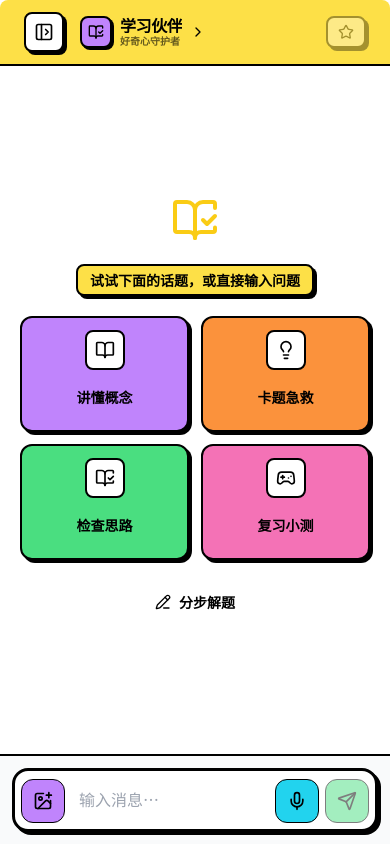
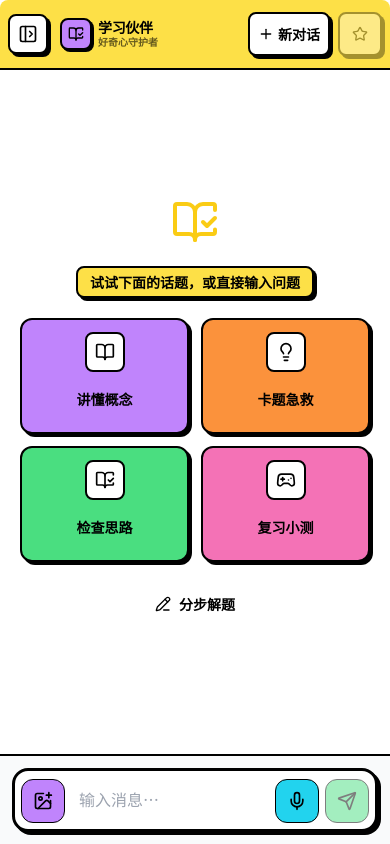
Before and after one commit to phoenixlwpapix/chat-o-matic, a Next.js app: page / in a window 390 px wide. Built offline with nearby package versions, Linux system fonts and the light colour scheme.

Commit message:
Add new chat shortcut for phones and tablets

```diff
--- a/app/page.tsx
+++ b/app/page.tsx
@@ -592,7 +592,9 @@ export default function Home() {
     if (list) list.scrollTo({ top: list.scrollHeight, behavior: "smooth" });
   }, []);
 
-  const resetConversation = () => {
+  const handleNewConversation = () => {
+    if (isLoading) return;
+
     // Save current non-empty conversation before resetting
     if (messages.length > 0) {
       history.saveSession(
@@ -608,6 +610,14 @@ export default function Home() {
     setMessages([]);
     setInputValue("");
     setPendingImages([]);
+    setApiError(null);
+    setActiveRequestSearchMode(null);
+    recognitionRef.current?.abort();
+    recognitionRef.current = null;
+    setIsListening(false);
+    preVoiceTextRef.current = "";
+    setSidebarOpen(false);
+    setSettingsOpen(false);
   };
 
   const handleDeleteSession = (id: string) => {
@@ -771,7 +781,9 @@ export default function Home() {
 
           {/* 新对话按钮 */}
           <Button
-            onClick={() => { resetConversation(); setSidebarOpen(false); setSettingsOpen(false); }}
+            type="button"
+            onClick={handleNewConversation}
+            disabled={isLoading}
             className="w-full justify-start gap-2 transition-all active:translate-x-0.5 active:translate-y-0.5"
             style={{
               backgroundColor: "var(--header-bg)",
@@ -872,17 +884,16 @@ export default function Home() {
           className="chat-shell flex h-full min-w-0 flex-1 flex-col rounded-none border-0 md:rounded-lg md:border-4"
           style={{ boxShadow: "var(--chat-shell-shadow)", "--chat-font": CHAT_FONTS[chatFont].family, "--chat-font-size": `${chatFontSize}px` } as CSSProperties}
         >
-          {/* 精简 Header：汉堡菜单 + 当前人设标签 */}
           <CardHeader
-            className="border-b-2 rounded-t-lg py-3 md:py-4"
+            className="rounded-t-lg border-b-2 px-2 py-3 sm:px-6 md:py-4"
             style={{
               borderColor: "var(--border-color)",
               background: "var(--header-bg)",
               color: "var(--header-text)",
             }}
           >
-            <div className="flex items-center justify-between gap-3">
-              <div className="flex min-w-0 items-center gap-3">
+            <div className="flex items-center gap-2 sm:gap-3">
+              <div className="flex min-w-0 flex-1 items-center gap-2 sm:gap-3">
                 {/* 平板和手机使用抽屉；桌面可收起固定侧边栏。 */}
                 <Button
                   ref={drawerTriggerRef}
@@ -910,7 +921,7 @@ export default function Home() {
                   aria-label={`切换人设，当前：${currentPersona.name}`}
                   aria-haspopup="dialog"
                   aria-expanded={personaSwitcherOpen}
-                  className="group flex min-w-0 items-center gap-2 rounded-lg p-1 text-left transition-transform hover:-translate-y-0.5 focus-visible:outline-2 focus-visible:outline-offset-2 disabled:cursor-not-allowed disabled:opacity-50"
+                  className="group flex min-w-0 items-center gap-1.5 rounded-lg p-1 text-left transition-transform hover:-translate-y-0.5 focus-visible:outline-2 focus-visible:outline-offset-2 disabled:cursor-not-allowed disabled:opacity-50 sm:gap-2"
                 >
                   <span
                     className="shrink-0 rounded-lg border-2 p-1.5"
@@ -924,7 +935,7 @@ export default function Home() {
                   </span>
                   <span className="min-w-0">
                     <span
-                      className="block truncate text-base font-black leading-none tracking-tight md:text-lg"
+                      className="block truncate text-sm font-black leading-none tracking-tight sm:text-base md:text-lg"
                       style={{ color: "var(--header-text)" }}
                     >
                       {currentPersona.name}
@@ -933,16 +944,30 @@ export default function Home() {
                       {currentPersona.subtitle}
                     </span>
                   </span>
-                  <ChevronRight aria-hidden="true" className="h-4 w-4 shrink-0 transition-transform group-hover:translate-x-0.5" />
+                  <ChevronRight aria-hidden="true" className="hidden h-4 w-4 shrink-0 transition-transform group-hover:translate-x-0.5 sm:block" />
                 </button>
               </div>
+              <Button
+                type="button"
+                onClick={handleNewConversation}
+                disabled={isLoading}
+                className="h-auto min-h-11 shrink-0 gap-1 px-2 xl:hidden xl:any-pointer-coarse:inline-flex"
+                style={{
+                  backgroundColor: "var(--btn-new-bg)",
+                  color: "var(--btn-new-text)",
+                  boxShadow: "3px 3px 0px 0px rgba(var(--shadow-color), 1)",
+                }}
+              >
+                <Plus aria-hidden="true" className="size-4 shrink-0" />
+                新对话
+              </Button>
               <button
                 type="button"
                 onClick={() => {
                   if (currentSession) history.toggleFavorite(currentSession.id);
                 }}
                 disabled={favoriteButtonDisabled}
-                className="inline-flex shrink-0 items-center gap-1.5 rounded-lg border-2 px-2.5 py-1.5 text-xs font-black transition-all hover:-translate-y-0.5 active:translate-x-0.5 active:translate-y-0.5 disabled:cursor-not-allowed disabled:opacity-35"
+                className="inline-flex min-h-11 min-w-11 shrink-0 items-center justify-center gap-1.5 rounded-lg border-2 px-2.5 py-1.5 text-xs font-black transition-all hover:-translate-y-0.5 focus-visible:outline-2 focus-visible:outline-offset-2 active:translate-x-0.5 active:translate-y-0.5 disabled:cursor-not-allowed disabled:opacity-35 xl:min-h-0 xl:min-w-0 xl:any-pointer-coarse:min-h-11 xl:any-pointer-coarse:min-w-11"
                 style={{
                   backgroundColor: currentSession?.isFavorite
                     ? "var(--qp-2)"
@@ -965,10 +990,11 @@ export default function Home() {
                 }
               >
                 <Star
+                  aria-hidden="true"
                   className="h-4 w-4"
                   fill={currentSession?.isFavorite ? "currentColor" : "none"}
                 />
-                <span className="hidden sm:inline">
+                <span className="hidden xl:inline xl:any-pointer-coarse:hidden">
                   {currentSession?.isFavorite ? "已收藏" : "收藏"}
                 </span>
               </button>
```
Also changed, not shown: 1 other file (tests, documents, lock files or other folders).
